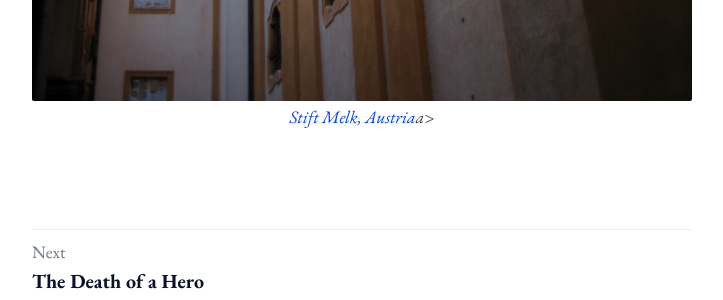
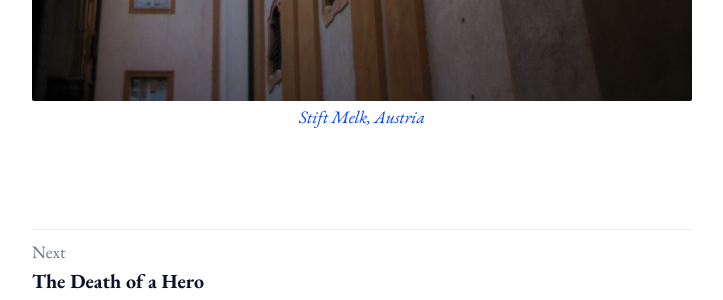
Before and after one commit to davidglidden/davidglidden.github.io, a Jekyll site: the page built from _posts/2002-03-17-Abbey-of-Melk.md, in a window 1280 px wide. Shown: the part 1219-1519 px from the top of the page, without its empty margins (278-1001 px from the left). Built offline with Jekyll 4.4.1, drawn with Linux system fonts in a browser that asks for light colours.

```diff
--- a/_posts/2002-03-17-Abbey-of-Melk.md
+++ b/_posts/2002-03-17-Abbey-of-Melk.md
@@ -7,5 +7,5 @@ tags: [en, travels, seen]
 
 <figure>
 <img src="/assets/img/melk-2002.jpg">
-<figcaption><a href="https://en.wikipedia.org/wiki/Melk_Abbey">Stift Melk, Austria</a>a></figcaption>
+<figcaption><a href="https://en.wikipedia.org/wiki/Melk_Abbey">Stift Melk, Austria</a></figcaption>
 </figure>
```
